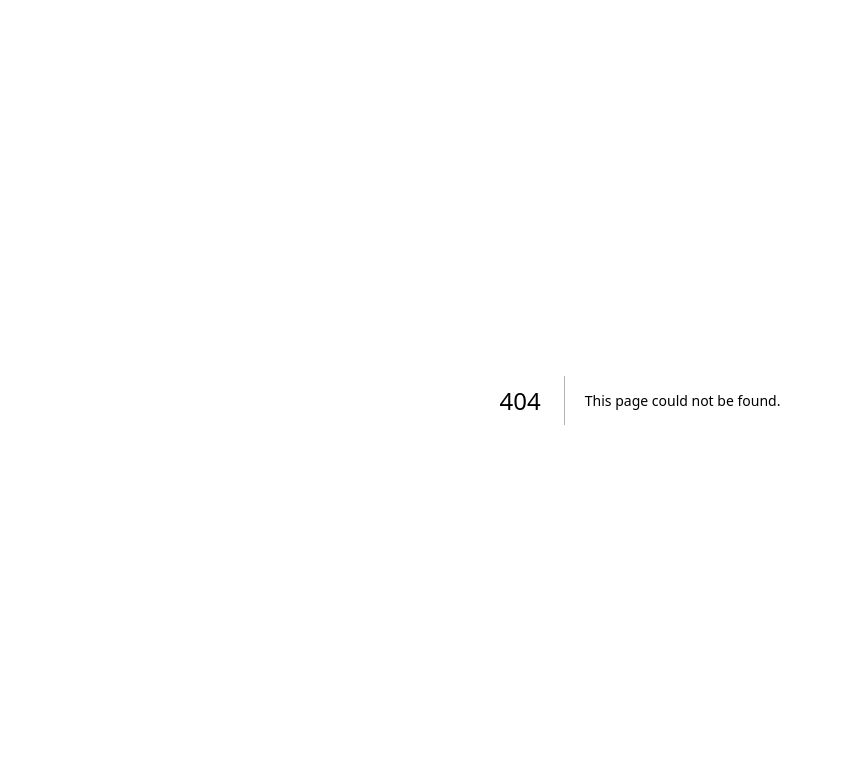
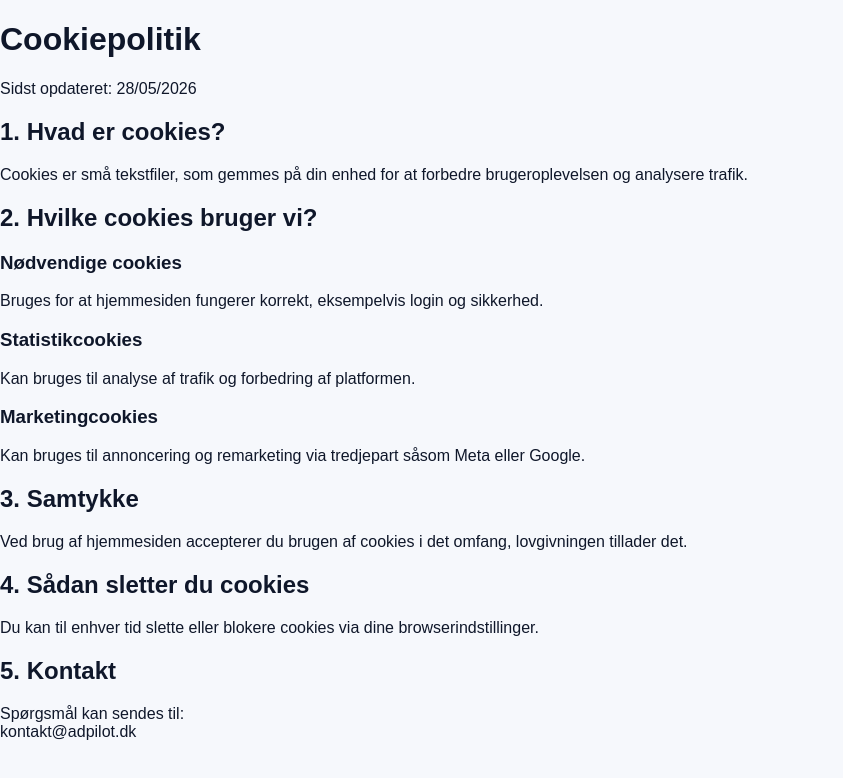
Before and after one commit to postjkhandel-ship-it/adpilot, a Next.js app: page /cookiepolitik in a window 1280 px wide. Before the commit this address had no page. Shown: the top 778 px of the page, without its empty margins (0-843 px from the left). Built offline with nearby package versions, Linux system fonts and the light colour scheme.

Commit message:
Create page.js

```diff
--- /dev/null
+++ b/app/cookiepolitik/page.js
@@ -0,0 +1,55 @@
+export default function Cookiepolitik() {
+  return (
+    <main className="legalPage">
+      <div className="legalContainer">
+        <h1>Cookiepolitik</h1>
+
+        <p>Sidst opdateret: 28/05/2026</p>
+
+        <h2>1. Hvad er cookies?</h2>
+        <p>
+          Cookies er små tekstfiler, som gemmes på din enhed for at forbedre
+          brugeroplevelsen og analysere trafik.
+        </p>
+
+        <h2>2. Hvilke cookies bruger vi?</h2>
+
+        <h3>Nødvendige cookies</h3>
+        <p>
+          Bruges for at hjemmesiden fungerer korrekt, eksempelvis login og
+          sikkerhed.
+        </p>
+
+        <h3>Statistikcookies</h3>
+        <p>
+          Kan bruges til analyse af trafik og forbedring af platformen.
+        </p>
+
+        <h3>Marketingcookies</h3>
+        <p>
+          Kan bruges til annoncering og remarketing via tredjepart såsom Meta
+          eller Google.
+        </p>
+
+        <h2>3. Samtykke</h2>
+        <p>
+          Ved brug af hjemmesiden accepterer du brugen af cookies i det omfang,
+          lovgivningen tillader det.
+        </p>
+
+        <h2>4. Sådan sletter du cookies</h2>
+        <p>
+          Du kan til enhver tid slette eller blokere cookies via dine
+          browserindstillinger.
+        </p>
+
+        <h2>5. Kontakt</h2>
+        <p>
+          Spørgsmål kan sendes til:
+          <br />
+          kontakt@adpilot.dk
+        </p>
+      </div>
+    </main>
+  );
+}
```
